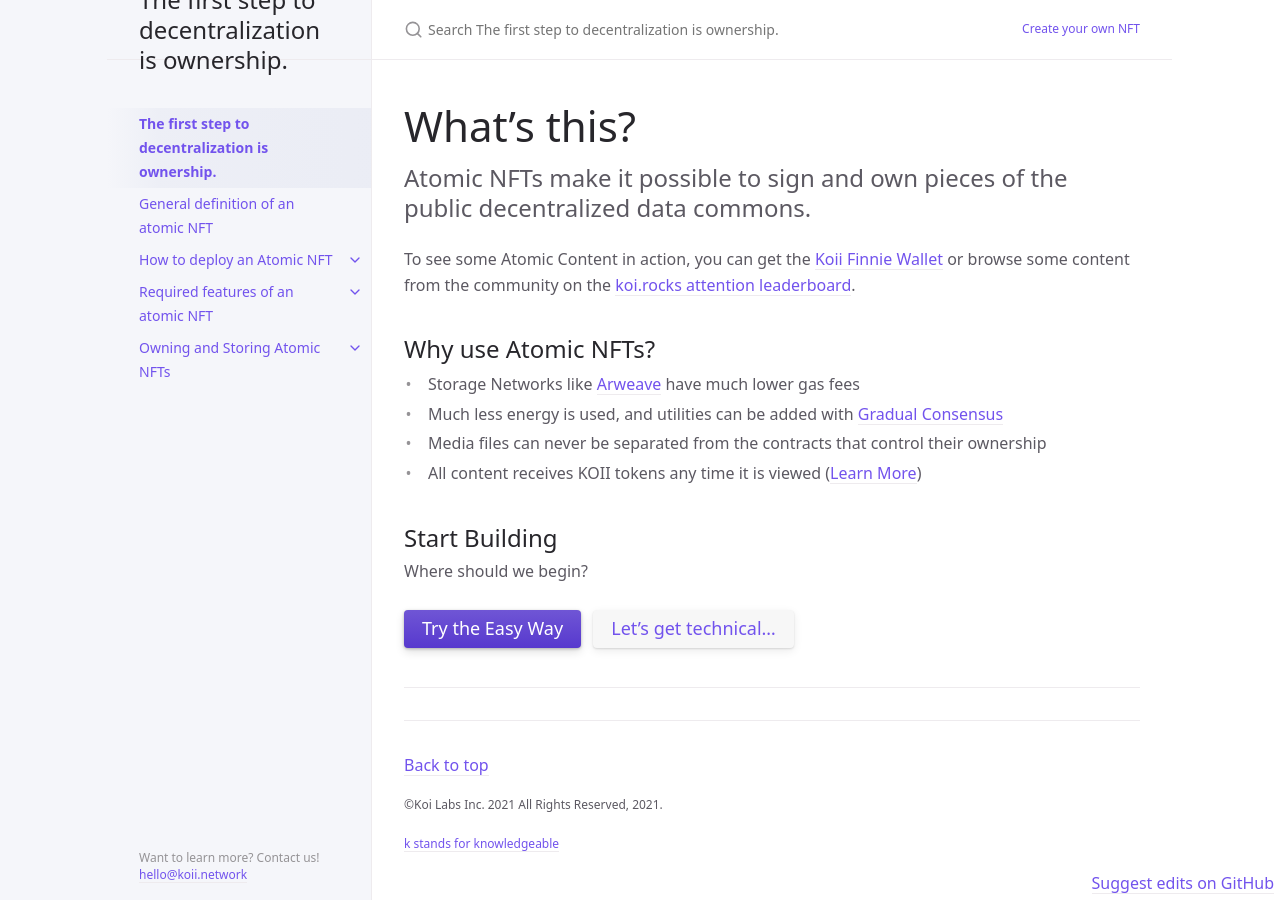
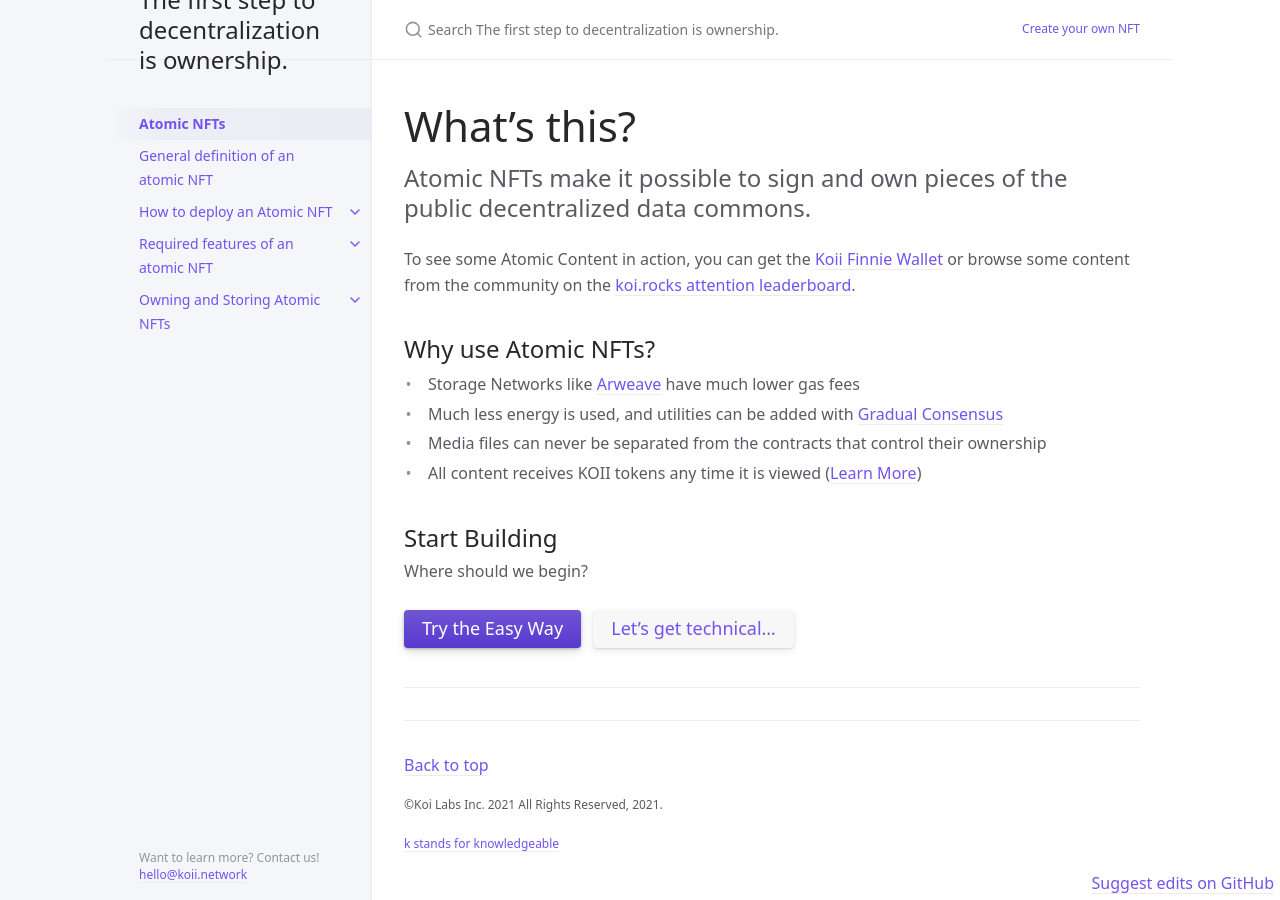
Before and after one commit to atomic-nfts/site, a Jekyll site: the page built from index.md, in a window 1280 px wide. Built offline with Jekyll 4.4.1, drawn with Linux system fonts in a browser that asks for light colours.

Commit message:
updating header

```diff
--- a/index.md
+++ b/index.md
@@ -1,6 +1,6 @@
 ---
 layout: default
-title: The first step to decentralization is ownership.
+title: Atomic NFTs
 nav_order: 1
 description: "Atomic NFTs make it possible to mint millions of NFTs inexpensively, and host them for all to see."
 permalink: /
```
